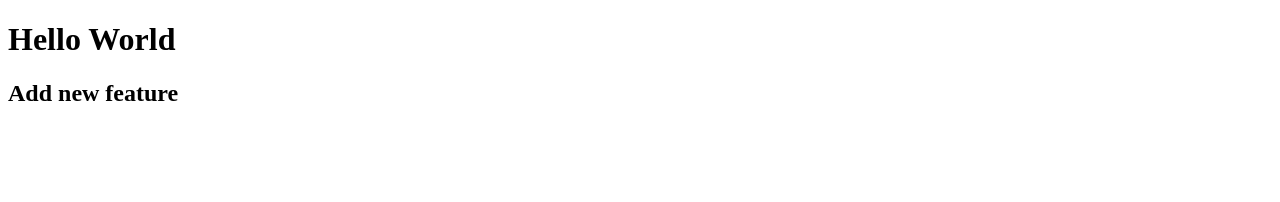
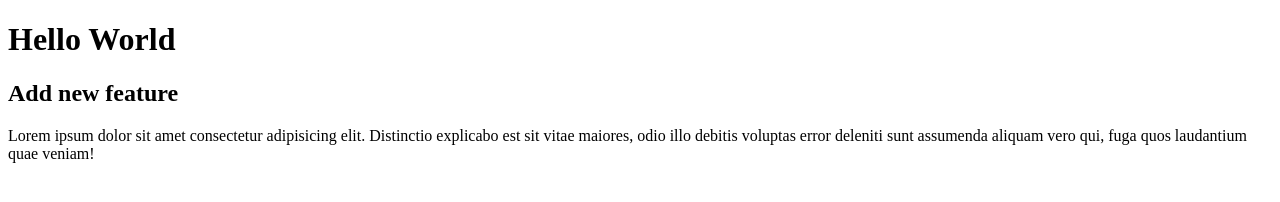
Before and after one commit to HtunHtunKyaw/lecture1, a plain HTML site: page index.html in a window 1280 px wide. Drawn offline with Linux system fonts and the light colour scheme.

Commit message:
Add paragraph

```diff
--- a/index.html
+++ b/index.html
@@ -8,5 +8,8 @@
 <body>
     <h1>Hello World</h1>
     <h2>Add new feature</h2>
+    <p>
+        Lorem ipsum dolor sit amet consectetur adipisicing elit. Distinctio explicabo est sit vitae maiores, odio illo debitis voluptas error deleniti sunt assumenda aliquam vero qui, fuga quos laudantium quae veniam!
+    </p>
 </body>
 </html>
```
